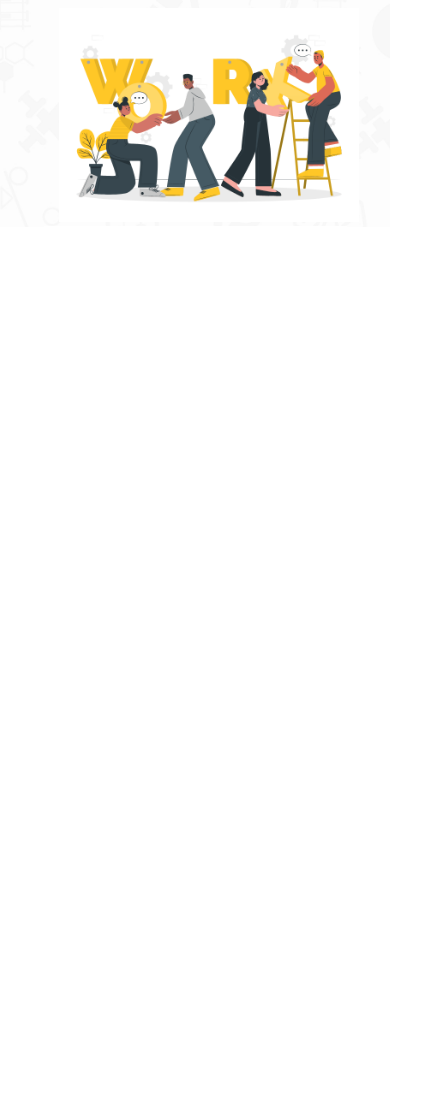
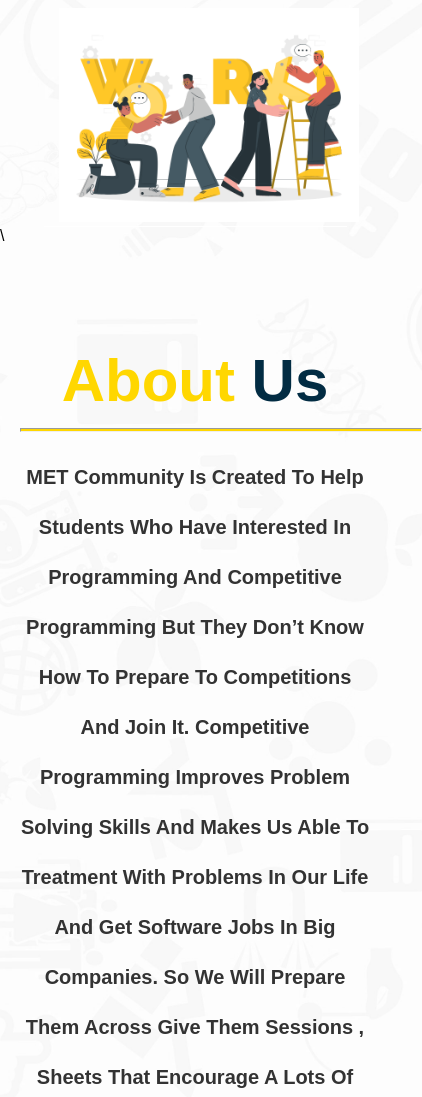
Before and after one commit to Ahmed-Elzayady/ICPC-MET-COMMUNITY, a plain HTML site: page index.html in a window 390 px wide. Shown: the part 900-1997 px from the top of the page, 422 px wide, since content can reach past the window. Before the commit the page ends 1127 px from the top, so only its background shows below. Drawn offline with Linux system fonts and the light colour scheme.

Commit message:
add about section

```diff
--- a/css/style.css
+++ b/css/style.css
@@ -139,7 +139,7 @@ ul li a:hover {
     -moz-transition: 0.5s;
     -ms-transition: 0.5s;
     -o-transition: 0.5s;
-    opacity: 0;
+ display: none;
     position: relative;
     left: 50%;
     right: 50%;
@@ -149,6 +149,7 @@ ul li a:hover {
     -moz-transform: translate(-220px, -13px);
     -ms-transform: translate(-220px, -13px);
     -o-transform: translate(-220px, -13px);
+    z-index: 5456456485648648489;
 }
   nav ul li {
     margin-bottom: 30px;
@@ -161,7 +162,7 @@ ul li a:hover {
   }
 
   nav.active ul {
-    opacity: 1;
+    display: block;
   }
 
   ul li:hover {
@@ -240,3 +241,74 @@ ul li a:hover {
     display: block;
   }
 }
+
+/* end landing section */
+
+/* start about section */
+.about {
+  margin-top: 100px;
+}
+
+.about .container h1 {
+  color: var(--sec-color);
+  font-size: 60px;
+  /* border-bottom: 3px solid var(--main-color); */
+  padding-bottom: 5px;
+  text-align: center;
+  /* width: fit-content; */
+  margin-bottom: 0px;
+}
+.about .container h1 span.us {
+  color: var(--main-color);
+}
+.about .container {
+  width: 90%;
+}
+
+.about hr {
+  width: 400px;
+  height: 2px;
+  background-color: var(--sec-color);
+outline: 1px solid transparent;
+border: 1ps solid transparent;
+}
+
+.about .container .all-text {
+  display: flex;
+  justify-content: space-between;
+  align-items: center;
+  /* flex-wrap: wrap; */
+}
+
+
+.about .container .all-text p {
+  font-size: 20px;
+  color: #333;
+  line-height: 2.5;
+  font-weight: bold;
+}
+
+@media(max-width: 1007px) {
+  .about .container .all-text  {
+    /* flex-wrap: wrap; */
+  }
+}
+
+@media(max-width: 760px) {
+  .about .container .all-text {
+    display: block;
+  }
+
+  .about .container .all-text p {
+    text-align: center;
+  }
+}
+
+@media(max-width : 760px) {
+  .about .container .all-text .image-about img  {
+    width: 340px;
+    position: absolute;
+    left: 30px;
+  }
+}
+/* end about section */
--- a/index.html
+++ b/index.html
@@ -11,7 +11,10 @@
     <!-- External style Sheet -->
     <link rel="stylesheet" href="./css/style.css" />
     <!-- icon -->
-    <link rel="shortcut icon" href="./images/MET_4_-_Edited-removebg-preview-modified.png">
+    <link
+      rel="shortcut icon"
+      href="./images/MET_4_-_Edited-removebg-preview-modified.png"
+    />
     <title>ICPC MET COMMUNITY</title>
   </head>
   <body>
@@ -54,12 +57,40 @@
             </h2>
           </div>
           <div class="gif">
-            <img src="./images/Team work (1).gif" alt="">
+            <img src="./images/Team work (1).gif" alt="" />
           </div>
         </div>
       </div>
     </div>
     <!-- end landing page -->
+    <!-- start about section -->\
+    <div class="about">
+      <div class="container">
+        <h1>About <span class="us">Us</span></h1>
+        <hr>
+        <div class="all-text">
+          <div class="texts">
+            <p>
+              <span class="met"> MET community</span> is created to help
+              students who have interested in programming and competitive
+              programming but they don’t know how to prepare to competitions and
+              join it. Competitive programming improves problem solving skills
+              and makes us able to treatment with problems in our life and get
+              software jobs in big companies. So we will prepare them across
+              give them sessions , sheets that encourage a lots of students to
+              improve their level in programming so technical team make small
+              exam to know your level in programming. After technical know your
+              level they start to give you resources to study them and ask them
+              in anything you don’t understand it.
+            </p>
+          </div>
+          <div class="image-about">
+            <img src="./images/Helping a partner.gif" alt="" />
+          </div>
+        </div>
+      </div>
+    </div>
+    <!-- end about section -->
     <script src="./js/script.js"></script>
   </body>
 </html>
```
Also changed, not shown: images/Helping a partner-cuate.png (added), images/Helping a partner.gif (added).
